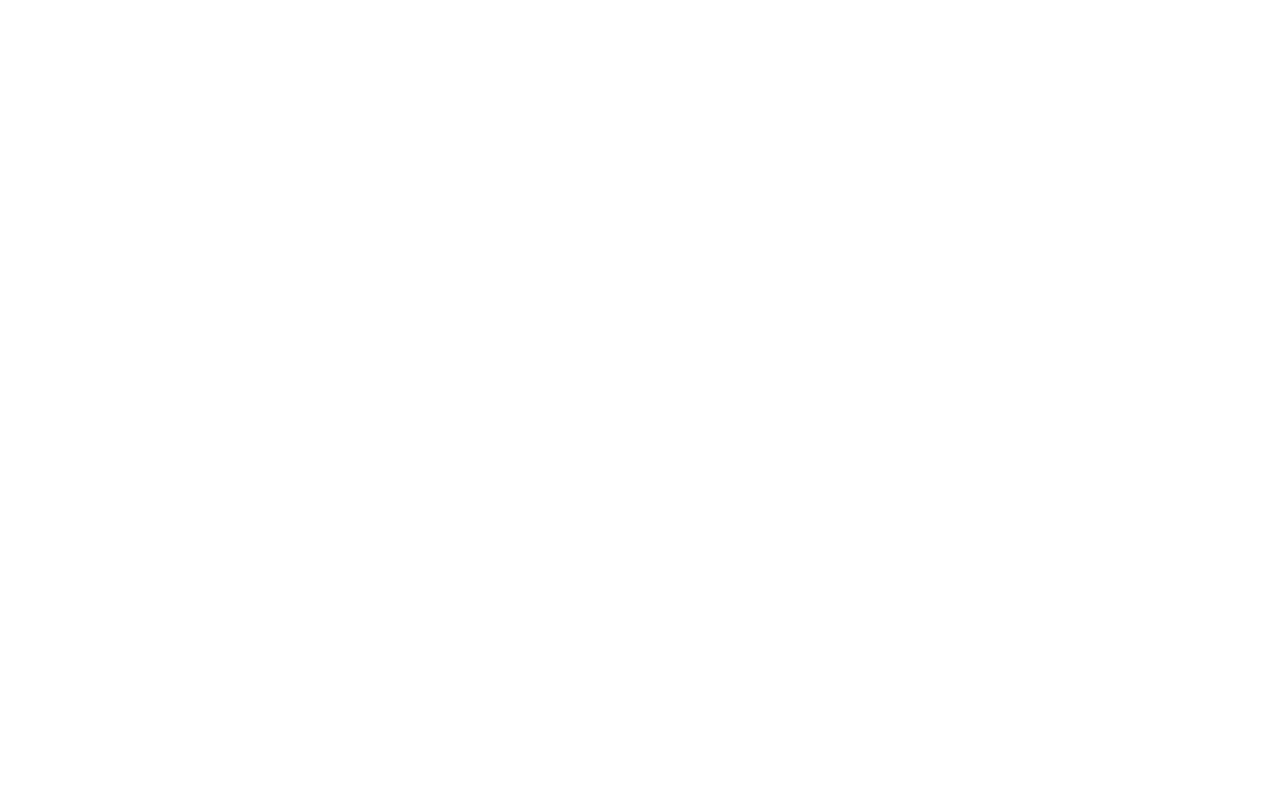
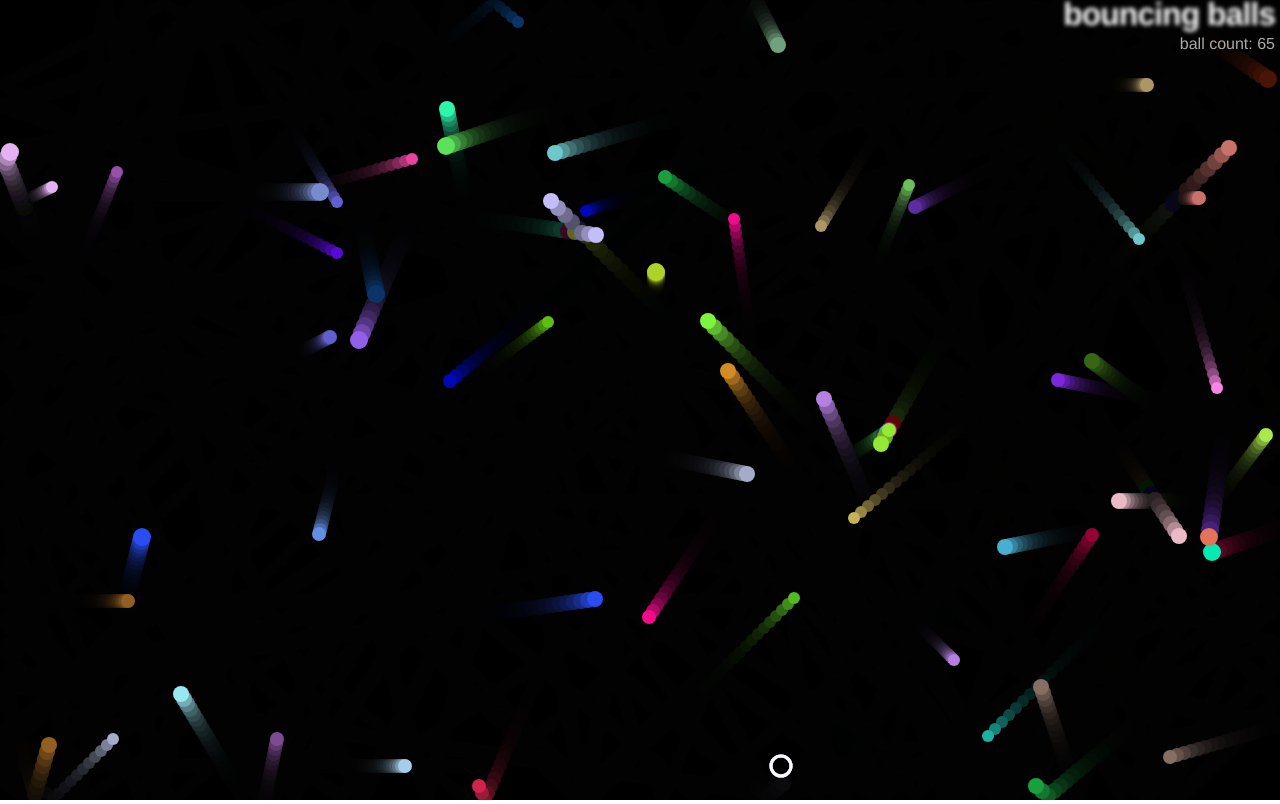
Before and after one commit to orangeX6/MDN-JS-Tuts, a website: page oojs/bouncing-balls/index.html in a window 1280 px wide. Drawn offline with Linux system fonts and the light colour scheme.

Commit message:
PracticeMDN

```diff
--- a/oojs/bouncing-balls/index.html
+++ b/oojs/bouncing-balls/index.html
@@ -1,5 +1,6 @@
 <!DOCTYPE html>
 <html>
+
 <head>
   <meta charset="utf-8">
   <title>Bouncing balls</title>
@@ -8,8 +9,10 @@
 
 <body>
   <h1>bouncing balls</h1>
+  <p>ball count: </p>
   <canvas></canvas>
 
   <script src="main.js"></script>
 </body>
+
 </html>
--- a/oojs/bouncing-balls/main.js
+++ b/oojs/bouncing-balls/main.js
@@ -2,9 +2,12 @@
 
 const canvas = document.querySelector('canvas');
 const ctx = canvas.getContext('2d');
+const para = document.querySelector('p');
 
 const width = canvas.width = window.innerWidth;
 const height = canvas.height = window.innerHeight;
+let count = 0;
+
 
 // function to generate random number
 
@@ -12,3 +15,186 @@ function random(min, max) {
   const num = Math.floor(Math.random() * (max - min + 1)) + min;
   return num;
 }
+
+function Shape(x, y, velX, velY, exists) {
+  this.x = x;
+  this.y = y;
+  this.velX = velX;
+  this.velY = velY;
+  this.exists = exists;
+}
+
+
+function Ball(x, y, velX, velY, color, size, exists) {
+  Shape.call(this, x, y, velX, velY, exists);
+  this.color = color;
+  this.size = size;
+}
+
+Ball.prototype = Object.create(Shape.prototype);
+Ball.prototype.constructor = Ball;
+
+Ball.prototype.draw = function () {
+  ctx.beginPath();
+  ctx.fillStyle = this.color;
+  ctx.arc(this.x, this.y, this.size, 0, 2 * Math.PI);
+  ctx.fill();
+}
+
+Ball.prototype.update = function () {
+  if ((this.x + this.size) > width + 1) {
+    this.velX = -(this.velX);
+  }
+
+  if ((this.x - this.size) < -1) {
+    this.velX = -(this.velX);
+  }
+
+  if ((this.y + this.size) > height + 1) {
+    this.velY = -(this.velY);
+  }
+
+  if ((this.y - this.size) < -1) {
+    this.velY = -(this.velY);
+  }
+
+  this.x += this.velX;
+  this.y += this.velY;
+}
+
+Ball.prototype.collisionDetect = function () {
+  for (let j = 0; j < balls.length; j++) {
+
+    if (!(this === balls[j]) && balls[j].exists) {
+      const dx = this.x - balls[j].x;
+      const dy = this.y - balls[j].y;
+      const distance = Math.sqrt(dx * dx + dy * dy);
+
+      if (distance < this.size + balls[j].size) {
+        balls[j].color = this.color = 'rgb(' + random(0, 255) + ',' + random(0, 255) + ',' + random(0, 255) + ')';
+      }
+    }
+  }
+}
+
+
+//EVIL CIRCLE
+function EvilCircle(x, y, exists) {
+  Shape.call(this, x, y, 20, 20, exists);
+  this.color = 'ghostwhite';
+  this.size = 10;
+}
+
+EvilCircle.prototype = Object.create(Shape.prototype);
+EvilCircle.prototype.constructor = EvilCircle;
+
+EvilCircle.prototype.draw = function () {
+  ctx.beginPath();
+  ctx.strokeStyle = this.color;
+  ctx.lineWidth = 3;
+  ctx.arc(this.x, this.y, this.size, 0, 2 * Math.PI);
+  ctx.stroke();
+}
+
+
+
+EvilCircle.prototype.checkBounds = function () {
+  if ((this.x + this.size) > width + 1) {
+    this.x = this.width - this.size;
+  }
+
+  if ((this.x - this.size) < -1) {
+    this.x = this.size;
+  }
+
+  if ((this.y + this.size) > height + 1) {
+    this.y = this.height - this.y
+  }
+
+  if ((this.y - this.size) < -1) {
+    this.y = this.size;
+  }
+}
+
+EvilCircle.prototype.collisionDetect = function () {
+  for (let j = 0; j < balls.length; j++) {
+
+    if (balls[j].exists) {
+      const dx = this.x - balls[j].x;
+      const dy = this.y - balls[j].y;
+      const distance = Math.sqrt(dx * dx + dy * dy);
+
+      if (distance < this.size + balls[j].size) {
+        balls[j].exists = false;
+        count--;
+        para.textContent = `ball count: ${count}`;
+      }
+    }
+  }
+}
+
+EvilCircle.prototype.setControls = function () {
+  let _this = this;
+  window.onkeydown = function (e) {
+    if (e.key === 'a') {
+      _this.x -= _this.velX;
+    } else if (e.key === 'd') {
+      _this.x += _this.velX;
+    } else if (e.key === 'w') {
+      _this.y -= _this.velY;
+    } else if (e.key === 's') {
+      _this.y += _this.velY;
+    }
+  }
+}
+
+//DECLARING OBJECTS
+
+let balls = [];
+while (balls.length < 69) {
+  let size = random(6, 9);
+  let ball = new Ball(
+    random(0 + size, width - size),
+    random(0 + size, height - size),
+    random(-7, 7),
+    random(-7, 7),
+    'rgb(' + random(0, 255) + ',' + random(0, 255) + ',' + random(0, 255) + ')',
+    size,
+    true
+  );
+
+  balls.push(ball);
+  count++;
+  para.textContent = `ball count: ${count}`
+  para.append();
+}
+
+
+let blackHole = new EvilCircle(
+  random(10, width - 10)
+  , random(10, height - 10)
+  , true);
+
+
+
+function loop() {
+  ctx.fillStyle = 'rgba(0,0,0,0.25)';
+  ctx.fillRect(0, 0, width, height);
+  blackHole.draw();
+
+  for (let i = 0; i < balls.length; i++) {
+    if (balls[i].exists) {
+      balls[i].draw();
+      balls[i].update();
+      balls[i].collisionDetect();
+    }
+  }
+
+  blackHole.setControls();
+  blackHole.checkBounds();
+  blackHole.collisionDetect();
+
+  requestAnimationFrame(loop);
+}
+
+loop();
--- a/oojs/bouncing-balls/style.css
+++ b/oojs/bouncing-balls/style.css
@@ -1,9 +1,10 @@
-html, body {
+html,
+body {
   margin: 0;
 }
 
 html {
-  font-family: 'Helvetica Neue', Helvetica, Arial, sans-serif;
+  font-family: "Helvetica Neue", Helvetica, Arial, sans-serif;
   height: 100%;
 }
 
@@ -23,3 +24,11 @@ h1 {
   color: transparent;
   text-shadow: 0 0 4px white;
 }
+
+p {
+  position: absolute;
+  margin: 0;
+  top: 35px;
+  right: 5px;
+  color: #aaa;
+}
```
Also changed, not shown: oojs/json/heroes.html (+58 -0 lines), oojs/json/style.css (+10 -4 lines). Lines whose indentation alone changed are shown as unchanged.
